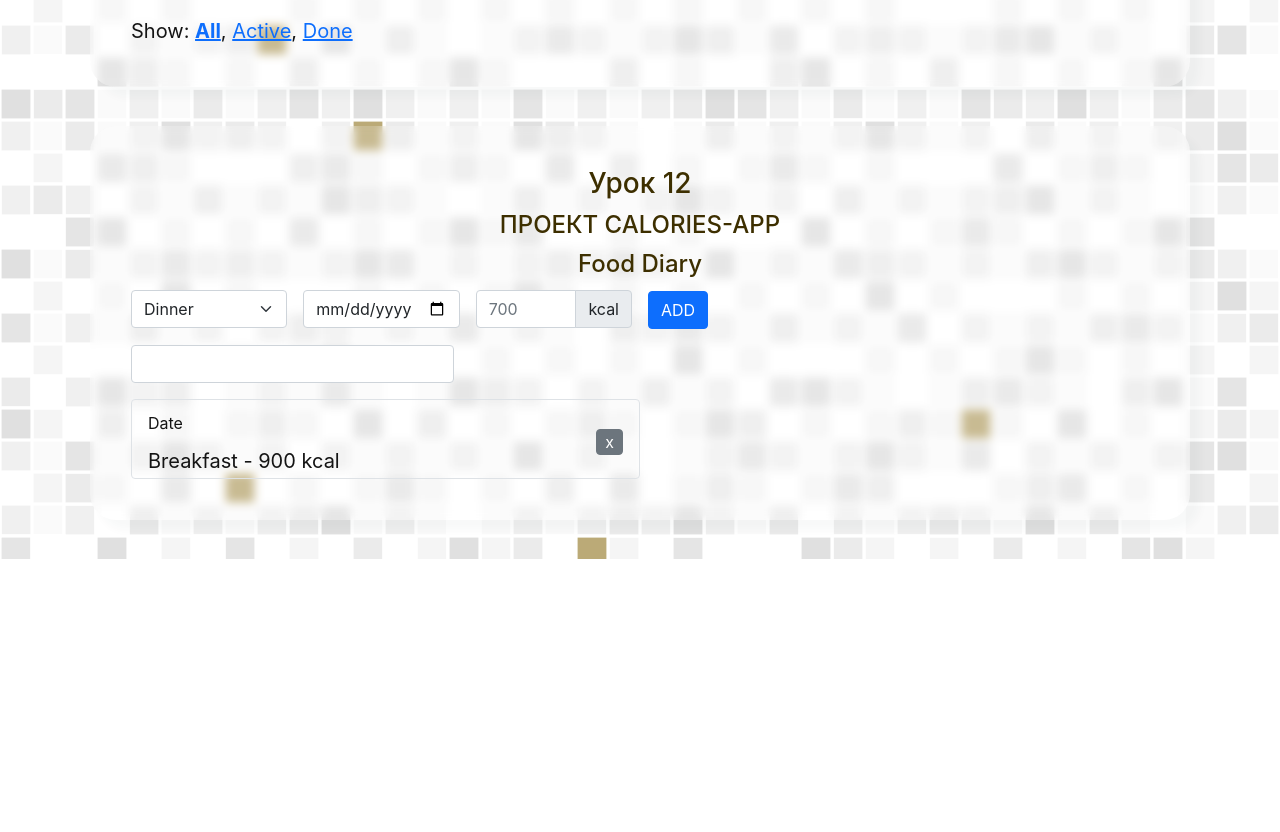
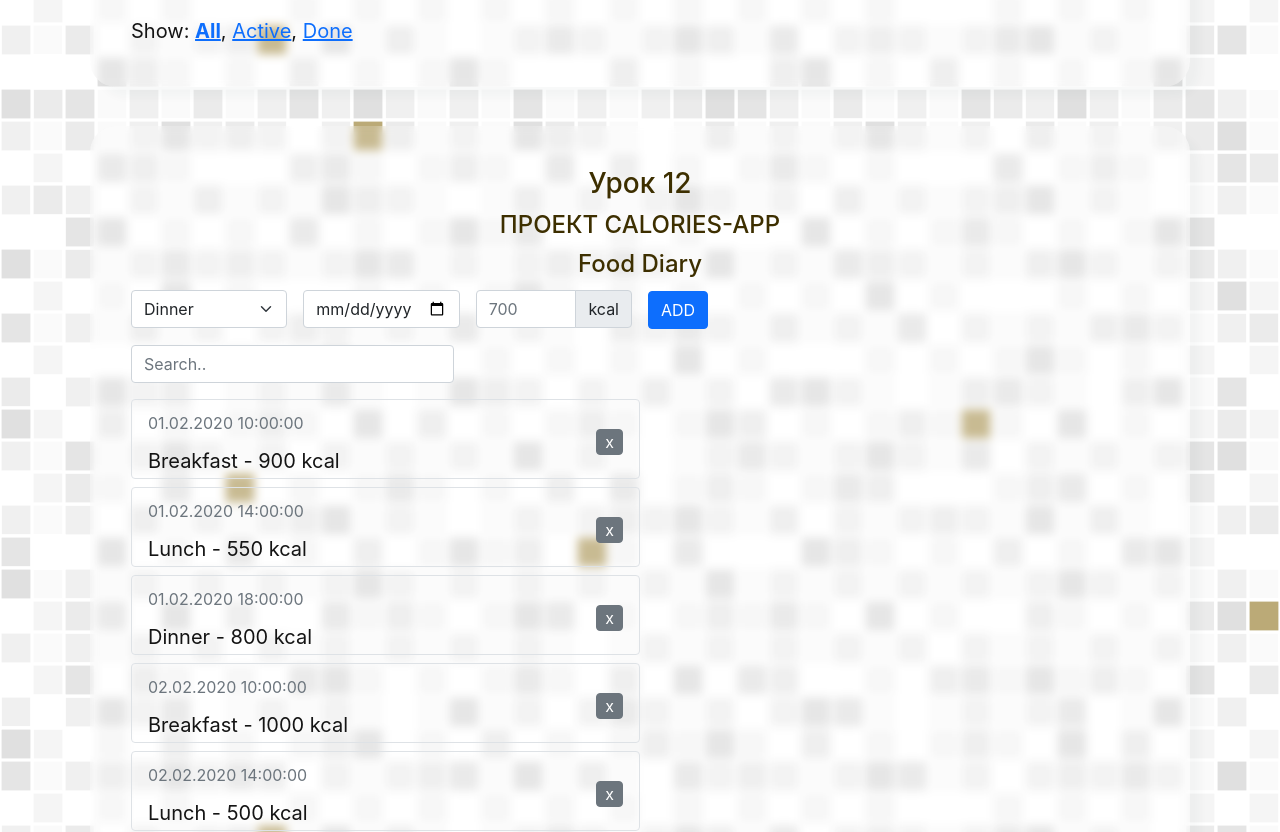
Before and after one commit to ybeliaev/react-basics-course, a React (Create React App) app: page / in a window 1280 px wide. Shown: the part 6280-7112 px from the top of the page. Before the commit the page ends 6839 px from the top, so only its background shows below. Built offline with nearby package versions, Linux system fonts and the light colour scheme.

Commit message:
del tsx and add List and output full info

```diff
--- /dev/null
+++ b/src/lessons/12-calories-app/CaloriesList.js
@@ -0,0 +1,19 @@
+import React from "react";
+import CaloriesTodoItem from "./CaloriesTodoItem";
+
+export default function CaloriesList({ notes }) {
+  return (
+    <>
+      {notes.map((item) => {
+        let d = item.date.toLocaleString("ru").split(",").join("");
+        return (
+          <CaloriesTodoItem
+            titleEating={item.titleEating}
+            calories={item.calories}
+            date={d}
+          />
+        );
+      })}
+    </>
+  );
+}
--- a/src/lessons/12-calories-app/CaloriesTodoForm.tsx
+++ b/src/lessons/12-calories-app/CaloriesTodoForm.js
@@ -7,12 +7,16 @@ const CaloriesTodoForm = () => {
         <label className="visually-hidden" htmlFor="autoSizingSelect">
           Preference
         </label>
-        <select className="form-select" id="autoSizingSelect">
-          <option value="1" selected>
+        <select
+          className="form-select"
+          id="autoSizingSelect"
+          onChange={(e) => console.log(e.target.value)}
+        >
+          <option value="Dinner" selected>
             Dinner
           </option>
-          <option value="2">Breakfast</option>
-          <option value="3">Lunch</option>
+          <option value="Breakfast">Breakfast</option>
+          <option value="Lunch">Lunch</option>
         </select>
       </div>
       <div className="col-md-2">
@@ -23,7 +27,7 @@ const CaloriesTodoForm = () => {
           type="date"
           className="form-control"
           id="autoSizingInput"
-          placeholder="MM/DD/YYYY"
+          onChange={(e) => console.log(e.target.value)}
         />
       </div>
       <div className="col-md-2">
@@ -32,10 +36,14 @@ const CaloriesTodoForm = () => {
         </label>
         <div className="input-group">
           <input
-            type="text"
+            type="number"
+            min="100"
+            max="2000"
+            step="100"
             className="form-control"
             id="autoSizingInputGroup"
             placeholder="700"
+            onChange={(e) => console.log(e.target.value)}
           />
           <div className="input-group-text">kcal</div>
         </div>
--- /dev/null
+++ b/src/lessons/12-calories-app/CaloriesTodoItem.js
@@ -0,0 +1,20 @@
+import React from "react";
+
+function CaloriesTodoItem({ titleEating, calories, date }) {
+  return (
+    <div className="d-flex w-50 mb-2 justify-content-between align-items-center  border border-1 rounded">
+      <div className="ps-3">
+        <small className="fs-6 text-muted">{date}</small> <br />
+        <span className="fs-5">
+          {titleEating} - {calories} kcal
+        </span>
+      </div>
+      <div className="pe-3">
+        <button className="btn btn-secondary lh-1 px-2 py-1 onClick={()=>null}">
+          x
+        </button>
+      </div>
+    </div>
+  );
+}
+export default CaloriesTodoItem;
--- a/src/lessons/12-calories-app/CaloriesTodoItems.jsx
+++ /dev/null
@@ -1,15 +0,0 @@
-import React from "react";
-
-export default function CaloriesTodoItems() {
-  return (
-    <div className="d-flex flex-row w-50 justify-content-between align-items-center  border border-1 rounded">
-      <div className="ps-3">
-        <small className="fs-6">Date</small> <br />
-        <span className="fs-5">Breakfast - 900 kcal</span>
-      </div>
-      <div className="pe-3">
-        <button className="btn btn-secondary lh-1 px-2 py-1 ">x</button>
-      </div>
-    </div>
-  );
-}
--- a/src/lessons/12-calories-app/CaloriesTodoSearch.tsx
+++ b/src/lessons/12-calories-app/CaloriesTodoSearch.js
@@ -4,7 +4,12 @@ function CaloriesTodoSearch() {
   return (
     <div className="row mb-3">
       <div className="col-sm-4">
-        <input type="text" className="form-control" />
+        <input
+          type="text"
+          className="form-control"
+          placeholder="Search.."
+          onChange={(e) => console.log("search", e.target.value)}
+        />
       </div>
     </div>
   );
--- /dev/null
+++ b/src/lessons/12-calories-app/index.js
@@ -0,0 +1,43 @@
+import React, { useState } from "react";
+import CaloriesList from "./CaloriesList.js";
+import CaloriesTodoForm from "./CaloriesTodoForm.js";
+import CaloriesTodoSearch from "./CaloriesTodoSearch";
+
+let initialNotes = [
+  {
+    titleEating: "Breakfast",
+    calories: 900,
+    date: new Date(2020, 1, 1, 10, 0, 0),
+  },
+  { titleEating: "Lunch", calories: 550, date: new Date(2020, 1, 1, 14, 0, 0) },
+  {
+    titleEating: "Dinner",
+    calories: 800,
+    date: new Date(2020, 1, 1, 18, 0, 0),
+  },
+  {
+    titleEating: "Breakfast",
+    calories: 1000,
+    date: new Date(2020, 1, 2, 10, 0, 0),
+  },
+  { titleEating: "Lunch", calories: 500, date: new Date(2020, 1, 2, 14, 0, 0) },
+  {
+    titleEating: "Dinner",
+    calories: 750,
+    date: new Date(2020, 1, 2, 18, 0, 0),
+  },
+];
+
+export default function Lesson12() {
+  let [notes, setNotes] = useState(initialNotes);
+  return (
+    <div className="wrapper_lesson">
+      <h3>Урок 12</h3>
+      <h4>ПРОЕКТ CALORIES-APP</h4>
+      <h4>Food Diary</h4>
+      <CaloriesTodoForm />
+      <CaloriesTodoSearch />
+      <CaloriesList notes={notes} />
+    </div>
+  );
+}
--- a/src/lessons/12-calories-app/index.tsx
+++ /dev/null
@@ -1,17 +0,0 @@
-import React from "react";
-import CaloriesTodoForm from "../12-calories-app/CaloriesTodoForm";
-import CaloriesTodoItems from "./CaloriesTodoItems";
-import CaloriesTodoSearch from "./CaloriesTodoSearch";
-
-export default function Lesson12() {
-  return (
-    <div className="wrapper_lesson">
-      <h3>Урок 12</h3>
-      <h4>ПРОЕКТ CALORIES-APP</h4>
-      <h4>Food Diary</h4>
-      <CaloriesTodoForm />
-      <CaloriesTodoSearch />
-      <CaloriesTodoItems />
-    </div>
-  );
-}
```
Also changed, not shown: 1 other file (tests, documents, lock files or other folders).
